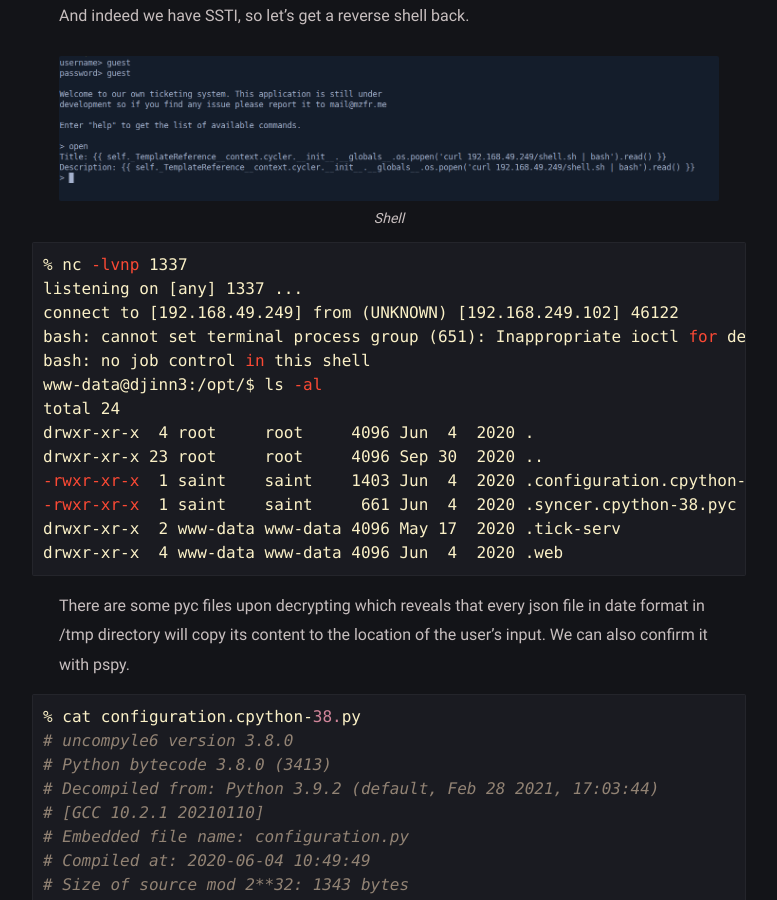
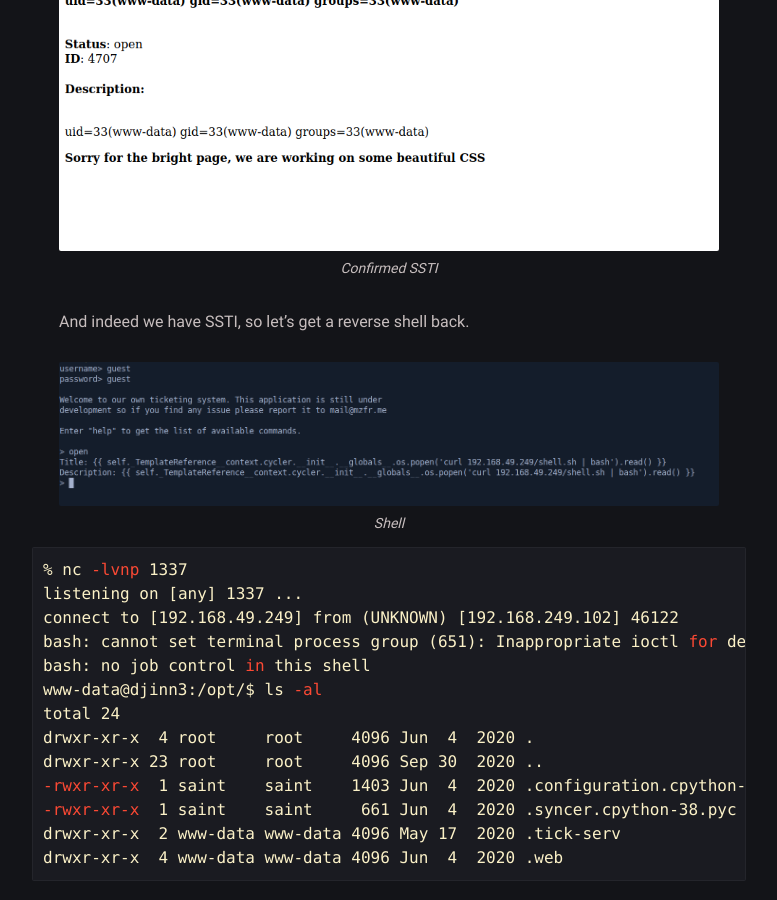
Before and after one commit to zexionx00/zexionx00.github.io, a Jekyll site: the page built from _posts/Djinn3/2022-02-10-Djinn3.md, in a window 1280 px wide and 900 px high, scrolled down 5808 px. Shown: the whole window, without its empty margins (251-1028 px from the left). Built offline with Jekyll 4.4.1, drawn with Linux system fonts in a browser that asks for light colours.

```diff
--- a/_posts/Djinn3/2022-02-10-Djinn3.md
+++ b/_posts/Djinn3/2022-02-10-Djinn3.md
@@ -170,6 +170,11 @@ Since, it is being reflected let's try some SSTI payloads if it works.
 <figure>
 <img src="/assets/img/djinn3/ssti.png" alt="SSTI">
 <figcaption> SSTI </figcaption>
+</figure>
+
+<figure>
+<img src="/assets/img/djinn3/conf.png" alt="Confirm">
+<figcaption> Confirmed SSTI </figcaption>
 </figure>
 
 And indeed we have SSTI, so let's get a reverse shell back.
```
